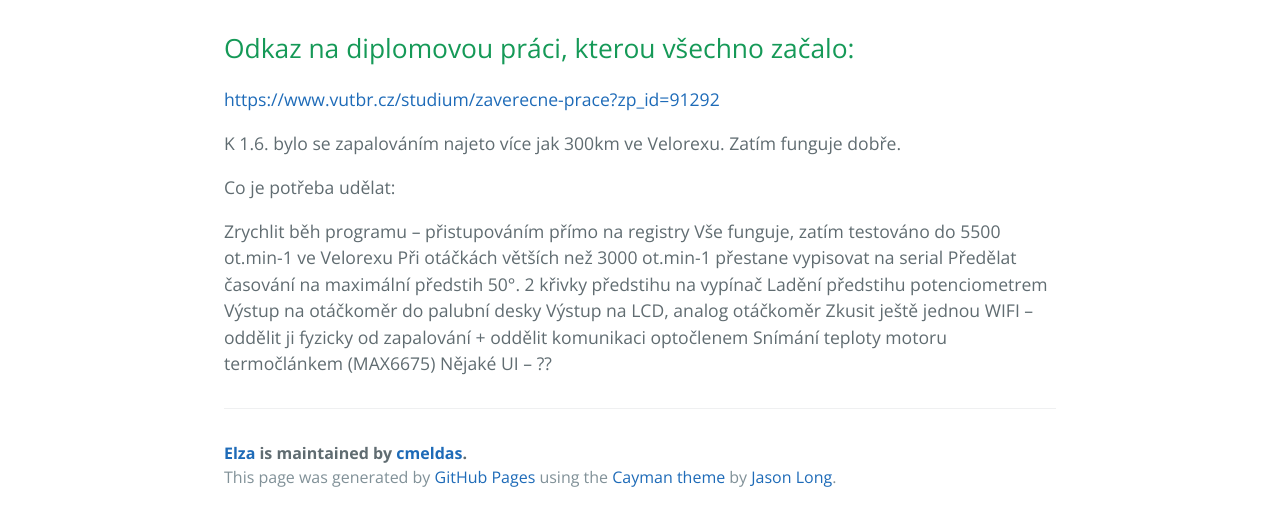
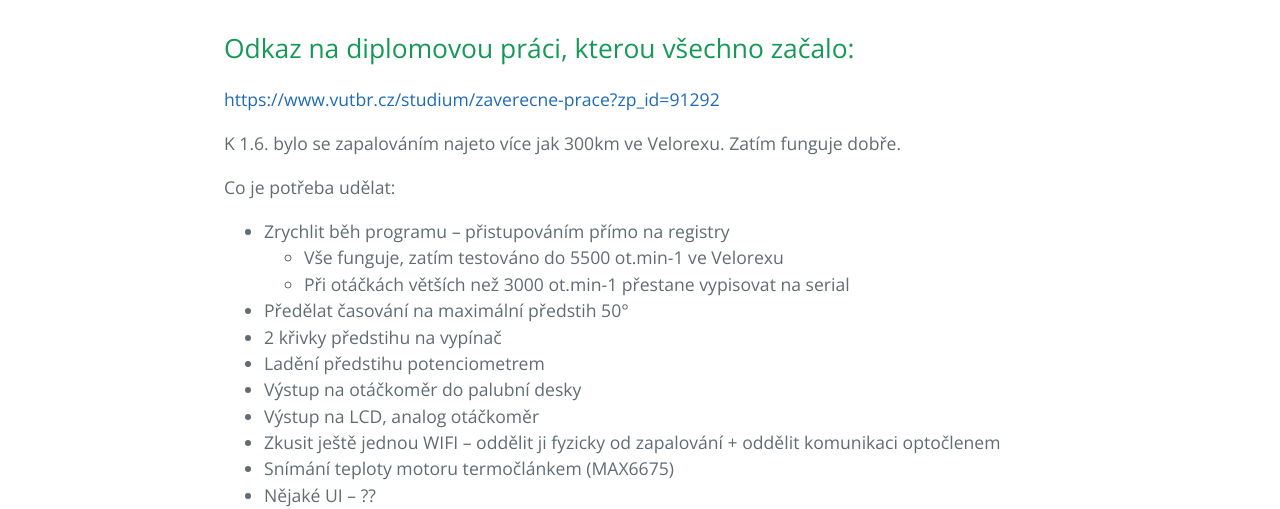
Before and after one commit to cmeldas/ElZa, a plain HTML site: page index.html in a window 1280 px wide. Shown: the part 468-977 px from the top of the page. Drawn offline with nearby package versions, Linux system fonts and the light colour scheme.

```diff
--- a/index.html
+++ b/index.html
@@ -33,17 +33,23 @@
 
 <p>Co je potřeba udělat:</p>
 
-<p>Zrychlit běh programu – přistupováním přímo na registry
-Vše funguje, zatím testováno do 5500 ot.min-1 ve Velorexu
-Při otáčkách větších než 3000 ot.min-1 přestane vypisovat na serial
-Předělat časování na maximální předstih 50°.
-2 křivky předstihu na vypínač
-Ladění předstihu potenciometrem
-Výstup na otáčkoměr do palubní desky
-Výstup na LCD, analog otáčkoměr
-Zkusit ještě jednou WIFI – oddělit ji fyzicky od zapalování + oddělit komunikaci optočlenem
-Snímání teploty motoru termočlánkem (MAX6675)
-Nějaké UI – ??</p>
+<ul>
+<li>Zrychlit běh programu – přistupováním přímo na registry
+
+<ul>
+<li>Vše funguje, zatím testováno do 5500 ot.min-1 ve Velorexu</li>
+<li>Při otáčkách větších než 3000 ot.min-1 přestane vypisovat na serial</li>
+</ul>
+</li>
+<li>Předělat časování na maximální předstih 50°</li>
+<li>2 křivky předstihu na vypínač</li>
+<li>Ladění předstihu potenciometrem</li>
+<li>Výstup na otáčkoměr do palubní desky</li>
+<li>Výstup na LCD, analog otáčkoměr</li>
+<li>Zkusit ještě jednou WIFI – oddělit ji fyzicky od zapalování + oddělit komunikaci optočlenem</li>
+<li>Snímání teploty motoru termočlánkem (MAX6675)</li>
+<li>Nějaké UI – ??</li>
+</ul>
 
       <footer class="site-footer">
         <span class="site-footer-owner"><a href="https://github.com/cmeldas/ElZa">Elza</a> is maintained by <a href="https://github.com/cmeldas">cmeldas</a>.</span>
--- a/params.json
+++ b/params.json
@@ -1,6 +1,6 @@
 {
   "name": "Elza",
   "tagline": "",
-  "body": "# Univerzální elektronické zapalování\r\nUniverzální elektronické zapalování pro jedno a dvouválcové dvoutaktní motory\r\n\r\n\r\n## Odkaz na diplomovou práci, kterou všechno začalo:\r\n\r\nhttps://www.vutbr.cz/studium/zaverecne-prace?zp_id=91292\r\n\r\n \r\n\r\nK 1.6. bylo se zapalováním najeto více jak 300km ve Velorexu. Zatím funguje dobře.\r\n\r\nCo je potřeba udělat:\r\n\r\nZrychlit běh programu – přistupováním přímo na registry\r\nVše funguje, zatím testováno do 5500 ot.min-1 ve Velorexu\r\nPři otáčkách větších než 3000 ot.min-1 přestane vypisovat na serial\r\nPředělat časování na maximální předstih 50°.\r\n2 křivky předstihu na vypínač\r\nLadění předstihu potenciometrem\r\nVýstup na otáčkoměr do palubní desky\r\nVýstup na LCD, analog otáčkoměr\r\nZkusit ještě jednou WIFI – oddělit ji fyzicky od zapalování + oddělit komunikaci optočlenem\r\nSnímání teploty motoru termočlánkem (MAX6675)\r\nNějaké UI – ??\r\n\r\n",
+  "body": "# Univerzální elektronické zapalování\r\nUniverzální elektronické zapalování pro jedno a dvouválcové dvoutaktní motory\r\n\r\n\r\n## Odkaz na diplomovou práci, kterou všechno začalo:\r\n\r\nhttps://www.vutbr.cz/studium/zaverecne-prace?zp_id=91292\r\n\r\n \r\n\r\nK 1.6. bylo se zapalováním najeto více jak 300km ve Velorexu. Zatím funguje dobře.\r\n\r\nCo je potřeba udělat:\r\n\r\n* Zrychlit běh programu – přistupováním přímo na registry\r\n  * Vše funguje, zatím testováno do 5500 ot.min-1 ve Velorexu\r\n  * Při otáčkách větších než 3000 ot.min-1 přestane vypisovat na serial\r\n* Předělat časování na maximální předstih 50°\r\n* 2 křivky předstihu na vypínač\r\n* Ladění předstihu potenciometrem\r\n* Výstup na otáčkoměr do palubní desky\r\n* Výstup na LCD, analog otáčkoměr\r\n* Zkusit ještě jednou WIFI – oddělit ji fyzicky od zapalování + oddělit komunikaci optočlenem\r\n* Snímání teploty motoru termočlánkem (MAX6675)\r\n* Nějaké UI – ??\r\n\r\n",
   "note": "Don't delete this file! It's used internally to help with page regeneration."
 }
```
